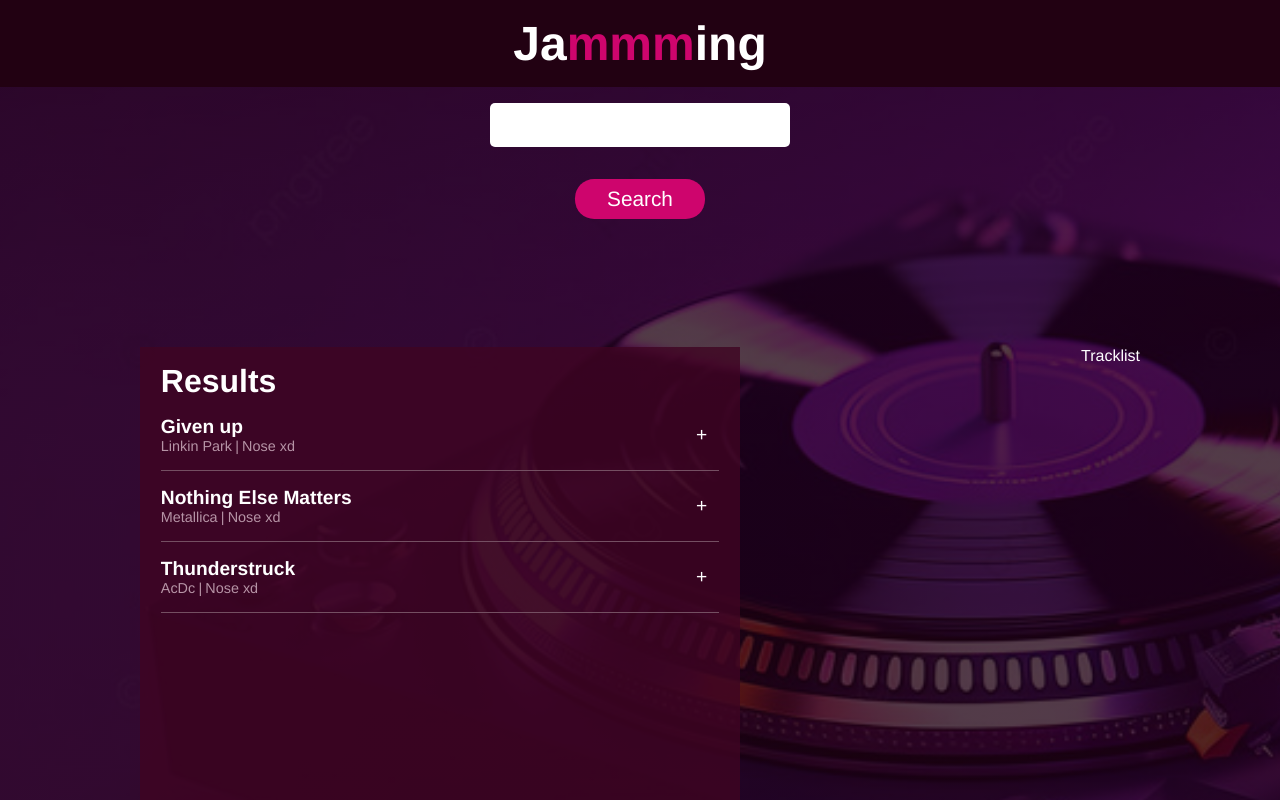
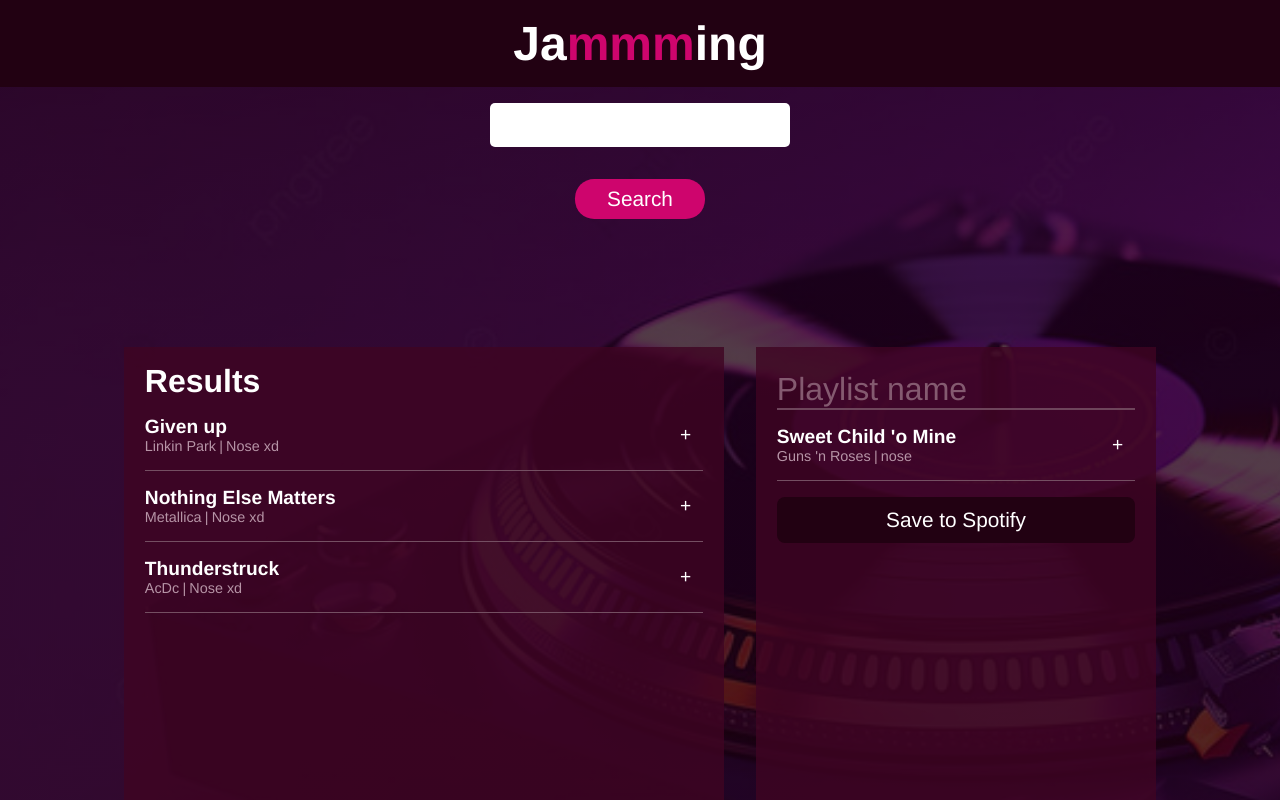
Before and after one commit to Tomas-Arrativel/Jamming-app, a React (Vite) app: page / in a window 1280 px wide. Shown: the top 800 px of the page. Built offline with nearby package versions, Linux system fonts and the light colour scheme.

Commit message:
Tracklist component finished and principal structure of the app finished

```diff
--- a/src/components/Tracklist/Tracklist.jsx
+++ b/src/components/Tracklist/Tracklist.jsx
@@ -1,7 +1,24 @@
+import Track from '../Track/Track';
 import styles from './Tracklist.module.css';
 
 const Tracklist = () => {
-  return <div>Tracklist</div>;
+  return (
+    <div className={styles['selected']}>
+      <input
+        type='text'
+        placeholder='Playlist name'
+        className={styles['playlist__name']}
+      />
+      <div className={styles['selected__songs']}>
+        <Track
+          album={'nose'}
+          artist={"Guns 'n Roses"}
+          title={"Sweet Child 'o Mine"}
+        />
+      </div>
+      <button className={styles['saveto__btn']}>Save to Spotify</button>
+    </div>
+  );
 };
 
 export default Tracklist;
--- a/src/components/Tracklist/Tracklist.module.css
+++ b/src/components/Tracklist/Tracklist.module.css
@@ -0,0 +1,41 @@
+.selected {
+  width: 400px;
+  background-color: rgba(63, 4, 34, 0.8);
+  display: flex;
+  flex-direction: column;
+  gap: 1rem;
+  padding: 1.5rem 1.3rem;
+}
+
+.playlist__name {
+  font-size: 2rem;
+  background: none;
+  border: none;
+  border-bottom: 2px solid rgb(110, 69, 91);
+  outline: none;
+  color: #fff;
+  width: 100%;
+}
+.playlist__name::placeholder {
+  color: rgb(132, 90, 112);
+}
+
+.selected__songs {
+  display: flex;
+  flex-direction: column;
+  gap: 1rem;
+}
+
+.saveto__btn {
+  background-color: rgb(34, 1, 18);
+  border: none;
+  border-radius: 0.5rem;
+  font-size: 1.3rem;
+  padding: 0.7rem;
+  color: #fff;
+  cursor: pointer;
+  transition: background-color 0.2s;
+}
+.saveto__btn:hover {
+  background-color: rgb(206, 5, 109);
+}
```
